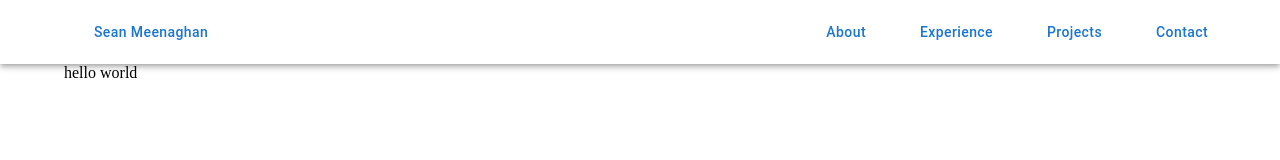
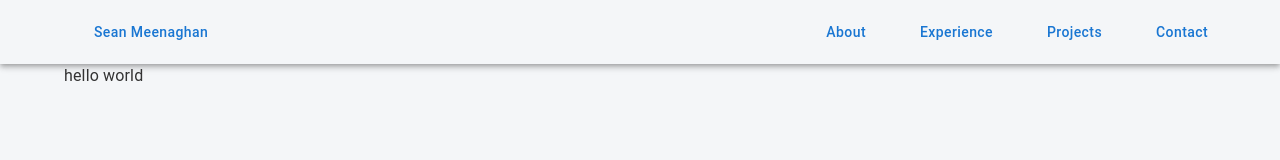
Before and after one commit to s-meenaghan7/homepage, a React (Vite) app: page / in a window 1280 px wide. Shown: the top 160 px of the page. Built offline with nearby package versions, Linux system fonts and the light colour scheme; some icons are missing.

Commit message:
feat: initial theme

```diff
--- a/src/App.tsx
+++ b/src/App.tsx
@@ -1,4 +1,4 @@
-import { Container, Typography } from "@mui/material"
+import { Container } from "@mui/material"
 import NavBar from "./components/navbar";
 
 export default function App() {
--- a/src/main.tsx
+++ b/src/main.tsx
@@ -2,9 +2,14 @@ import { StrictMode } from 'react'
 import { createRoot } from 'react-dom/client'
 import './index.css'
 import App from './App.tsx'
+import { CssBaseline, ThemeProvider } from '@mui/material'
+import theme from './theme.ts'
 
 createRoot(document.getElementById('root')!).render(
     <StrictMode>
-        <App />
+        <ThemeProvider theme={theme}>
+            <CssBaseline />
+            <App />
+        </ThemeProvider>
     </StrictMode>,
 )
--- /dev/null
+++ b/src/theme.ts
@@ -0,0 +1,27 @@
+import { createTheme } from "@mui/material/styles"
+
+const theme = createTheme({
+    palette: {
+        primary: {
+            main: "#1976d2", // Blue
+        },
+        secondary: {
+            main: "#f50057", // Pink
+        },
+        background: {
+            default: "#f4f6f8", // Light gray background
+            paper: "#ffffff", // White for cards, modals
+        },
+        text: {
+            primary: "#333333", // Dark gray text
+            secondary: "#555555", // Lighter gray text
+        },
+    },
+    typography: {
+        button: {
+            textTransform: "none",
+        },
+    },
+})
+
+export default theme
```
